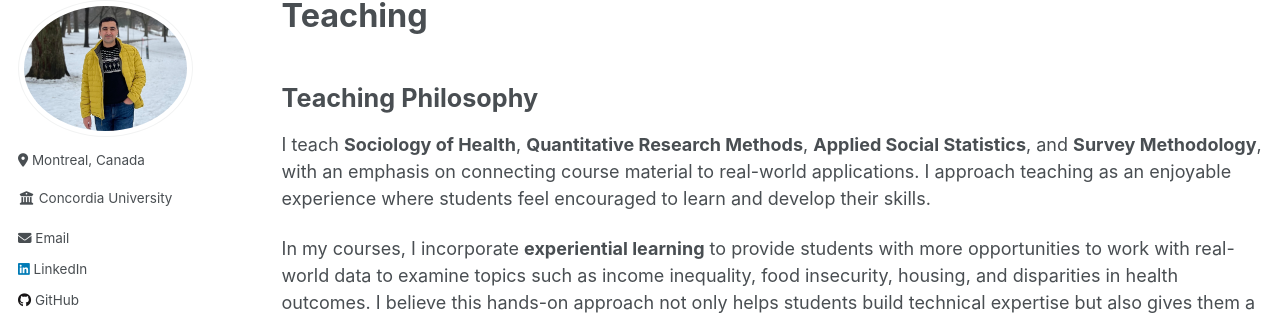
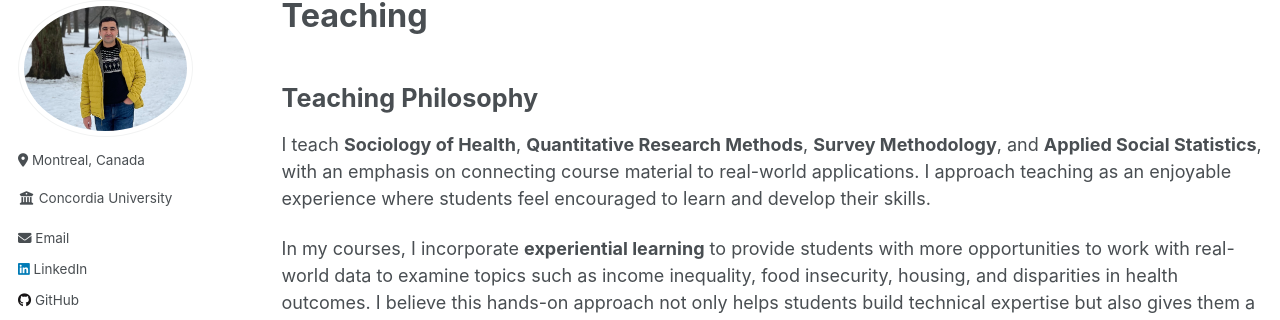
Before and after one commit to Mohsnmonji/mohsnmonji.github.io, a Jekyll site: the page built from _pages/teaching.html, in a window 1280 px wide and 900 px high. Shown: the part 106-426 px from the top of the window. Built offline with Jekyll 4.4.1, drawn with Linux system fonts in a browser that asks for light colours.

```diff
--- a/_pages/teaching.html
+++ b/_pages/teaching.html
@@ -6,7 +6,7 @@ author_profile: true
 ---
 
 <h2>Teaching Philosophy</h2>
-<p>I teach <strong>Sociology of Health</strong>, <strong>Quantitative Research Methods</strong>, <strong>Applied Social Statistics</strong>, and <strong>Survey Methodology</strong>, with an emphasis on connecting course material to real-world applications. I approach teaching as an enjoyable experience where students feel encouraged to learn and develop their skills.</p>
+<p>I teach <strong>Sociology of Health</strong>, <strong>Quantitative Research Methods</strong>, <strong>Survey Methodology</strong>, and <strong>Applied Social Statistics</strong>, with an emphasis on connecting course material to real-world applications. I approach teaching as an enjoyable experience where students feel encouraged to learn and develop their skills.</p>
 
 
   <p>In my courses, I incorporate <strong>experiential learning</strong> to provide students with more opportunities to work with real-world data to examine topics such as income inequality, food insecurity, housing, and disparities in health outcomes. I believe this hands-on approach not only helps students build technical expertise but also gives them a chance to see the impact their learning can have in the world.</p>
```
